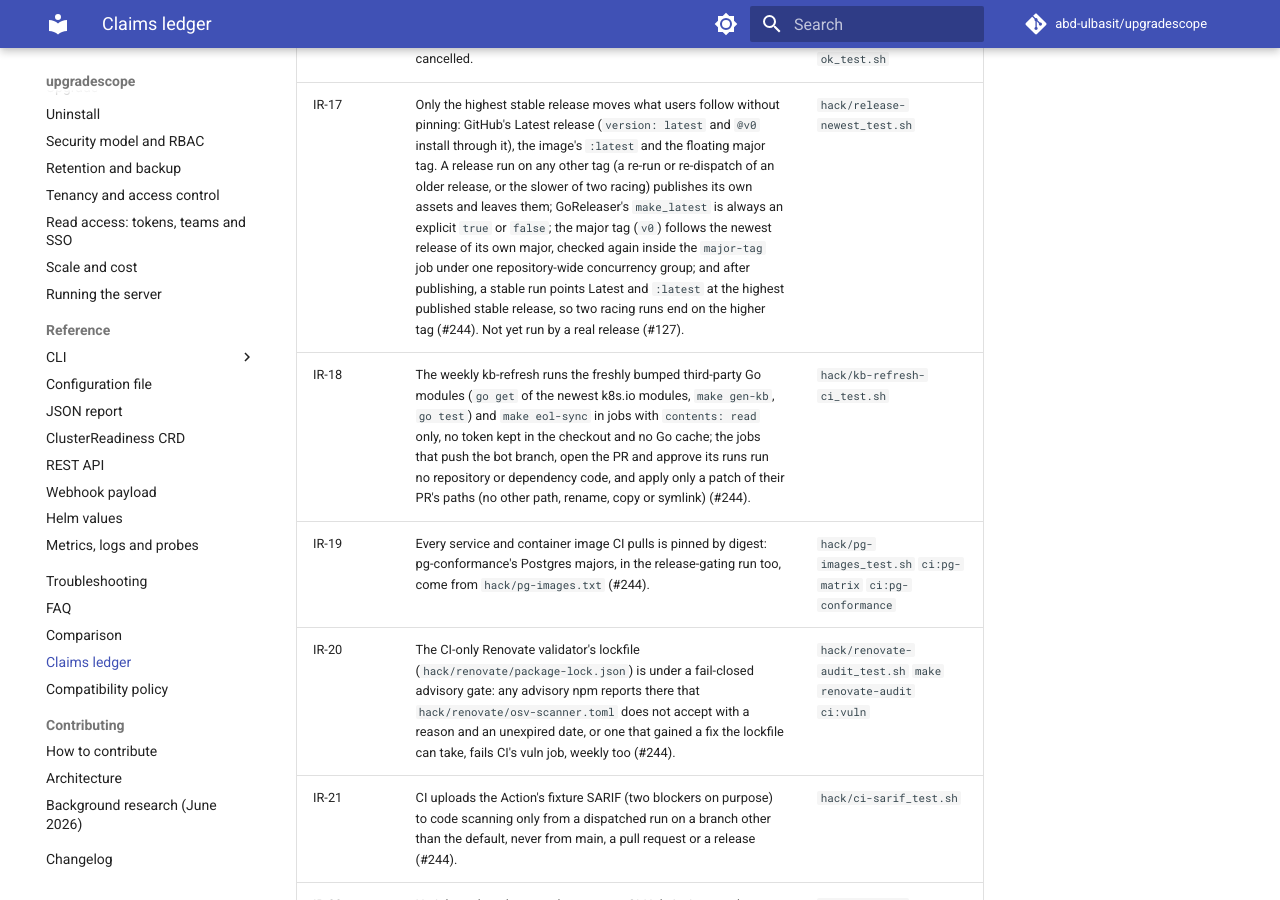
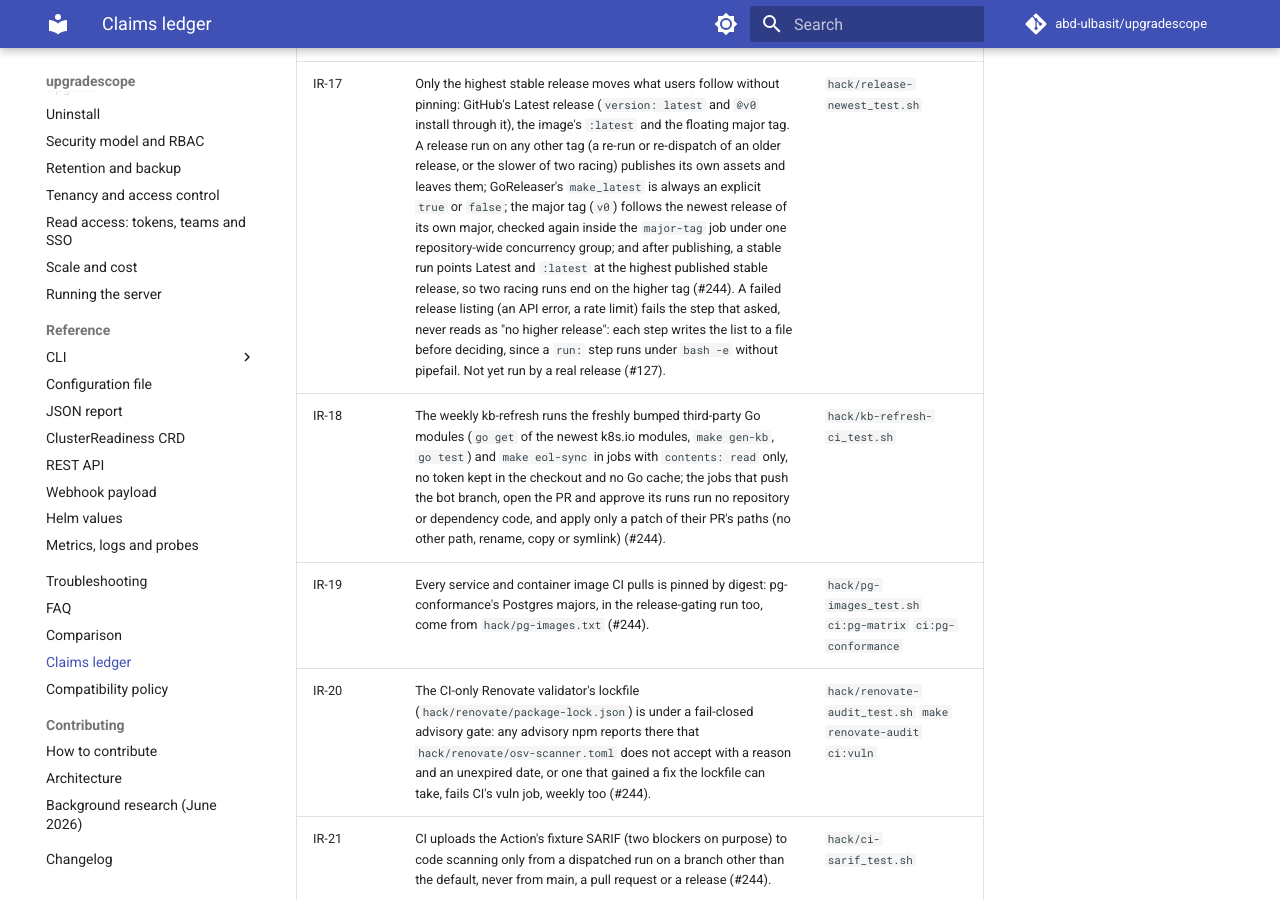
Before and after one commit to abd-ulbasit/upgradescope, an MkDocs documentation site: the page built from docs/claims.md, in a window 1280 px wide and 900 px high, scrolled down 48119 px. Built offline with MkDocs 1.6.1 and Material for MkDocs 9.7.7, drawn with Linux system fonts in a browser that asks for light colours; comment, search, counter and statistics services are not loaded.

Commit message:
docs(claims): IR-17 states that a failed release listing fails closed
Refs #244

Co-Authored-By: Claude Fable 5 <noreply@anthropic.com>

```diff
--- a/docs/claims.md
+++ b/docs/claims.md
@@ -332,7 +332,7 @@ audited") and names the issue that tracks it.
 | IR-05 | A new push supersedes a PR's run; main, schedule, dispatch and tag runs of different commits, refs or kinds never cancel each other. Repeat runs of one kind, ref and commit share a group, where GitHub keeps one pending run: a third dispatch of the same commit cancels the pending second, as CONTRIBUTING.md says. | `hack/ci-concurrency_test.sh` `TestDocsRound2Gaps` |
 | IR-10 | Every package compiles for linux, darwin and windows on every PR, so a platform-only break fails its PR, not a tag. | `make cross-build` `hack/cross-build_test.sh` `ci:build` |
 | IR-16 | One required check, `ci-ok`, fails if any job failed or was cancelled. | `ci:ci-ok` `hack/ci-ok_test.sh` |
-| IR-17 | Only the highest stable release moves what users follow without pinning: GitHub's Latest release (`version: latest` and `@v0` install through it), the image's `:latest` and the floating major tag. A release run on any other tag (a re-run or re-dispatch of an older release, or the slower of two racing) publishes its own assets and leaves them; GoReleaser's `make_latest` is always an explicit `true` or `false`; the major tag (`v0`) follows the newest release of its own major, checked again inside the `major-tag` job under one repository-wide concurrency group; and after publishing, a stable run points Latest and `:latest` at the highest published stable release, so two racing runs end on the higher tag (#244). Not yet run by a real release (#127). | `hack/release-newest_test.sh` |
+| IR-17 | Only the highest stable release moves what users follow without pinning: GitHub's Latest release (`version: latest` and `@v0` install through it), the image's `:latest` and the floating major tag. A release run on any other tag (a re-run or re-dispatch of an older release, or the slower of two racing) publishes its own assets and leaves them; GoReleaser's `make_latest` is always an explicit `true` or `false`; the major tag (`v0`) follows the newest release of its own major, checked again inside the `major-tag` job under one repository-wide concurrency group; and after publishing, a stable run points Latest and `:latest` at the highest published stable release, so two racing runs end on the higher tag (#244). A failed release listing (an API error, a rate limit) fails the step that asked, never reads as "no higher release": each step writes the list to a file before deciding, since a `run:` step runs under `bash -e` without pipefail. Not yet run by a real release (#127). | `hack/release-newest_test.sh` |
 | IR-18 | The weekly kb-refresh runs the freshly bumped third-party Go modules (`go get` of the newest k8s.io modules, `make gen-kb`, `go test`) and `make eol-sync` in jobs with `contents: read` only, no token kept in the checkout and no Go cache; the jobs that push the bot branch, open the PR and approve its runs run no repository or dependency code, and apply only a patch of their PR's paths (no other path, rename, copy or symlink) (#244). | `hack/kb-refresh-ci_test.sh` |
 | IR-19 | Every service and container image CI pulls is pinned by digest: pg-conformance's Postgres majors, in the release-gating run too, come from `hack/pg-images.txt` (#244). | `hack/pg-images_test.sh` `ci:pg-matrix` `ci:pg-conformance` |
 | IR-20 | The CI-only Renovate validator's lockfile (`hack/renovate/package-lock.json`) is under a fail-closed advisory gate: any advisory npm reports there that `hack/renovate/osv-scanner.toml` does not accept with a reason and an unexpired date, or one that gained a fix the lockfile can take, fails CI's vuln job, weekly too (#244). | `hack/renovate-audit_test.sh` `make renovate-audit` `ci:vuln` |
```
